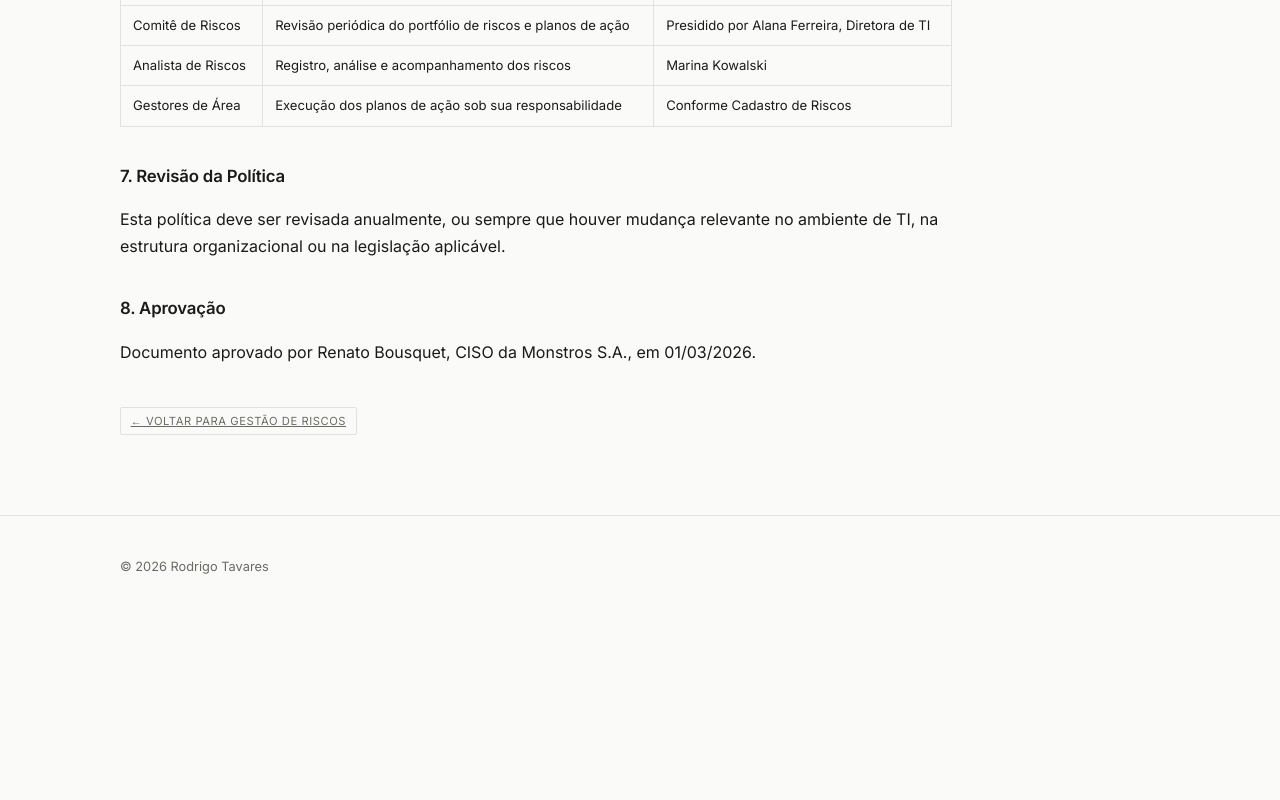
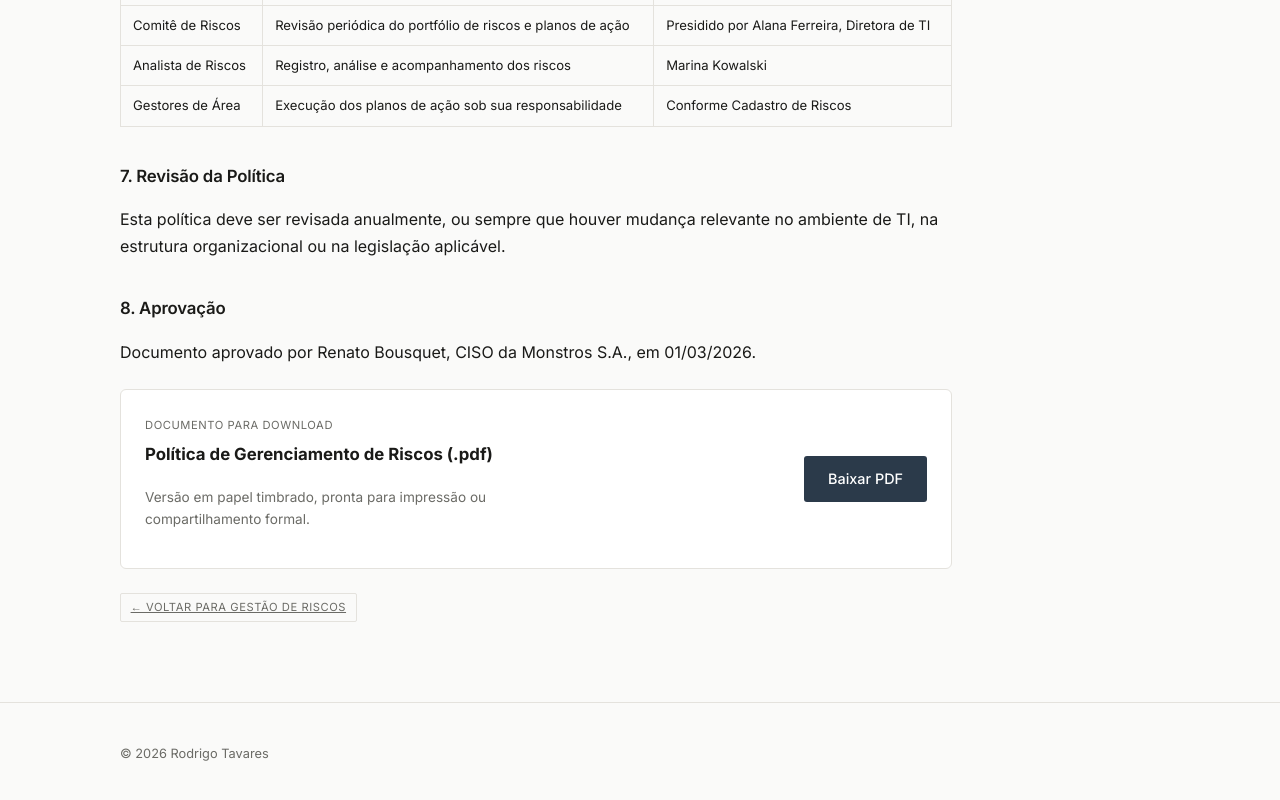
Before and after one commit to rodrigotavares79/lab-rodrigotavares, a Next.js app: page /seguranca/gestao-de-riscos/politica in a window 1280 px wide. Shown: the part 2310-3110 px from the top of the page. Before the commit the page ends 2927 px from the top, so only its background shows below. Built offline with nearby package versions, Linux system fonts and the light colour scheme; no server answers.

Commit message:
Update page.tsx

```diff
--- a/app/seguranca/gestao-de-riscos/politica/page.tsx
+++ b/app/seguranca/gestao-de-riscos/politica/page.tsx
@@ -204,6 +204,24 @@ export default function Politica() {
               Documento aprovado por Renato Bousquet, CISO da Monstros
               S.A., em 01/03/2026.
             </p>
+
+            <div className="download-card">
+              <div>
+                <span className="download-card-label">Documento para download</span>
+                <p className="download-card-title">Política de Gerenciamento de Riscos (.pdf)</p>
+                <p className="download-card-desc">
+                  Versão em papel timbrado, pronta para impressão ou
+                  compartilhamento formal.
+                </p>
+              </div>
+              <a
+                href="/Politica_Gerenciamento_de_Riscos.pdf"
+                download="Politica_Gerenciamento_de_Riscos.pdf"
+                className="btn-primary"
+              >
+                Baixar PDF
+              </a>
+            </div>
           </div>
 
           <a href="/seguranca/gestao-de-riscos" className="status-tag">
```
